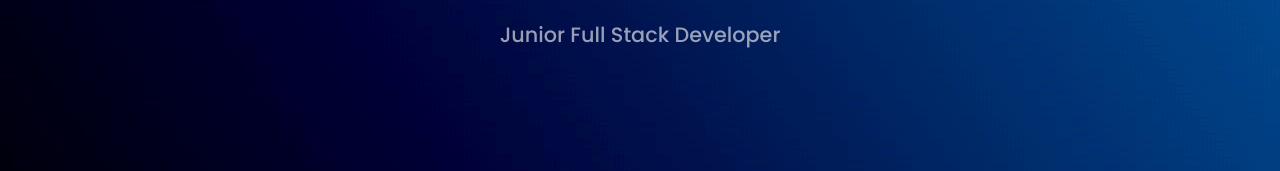
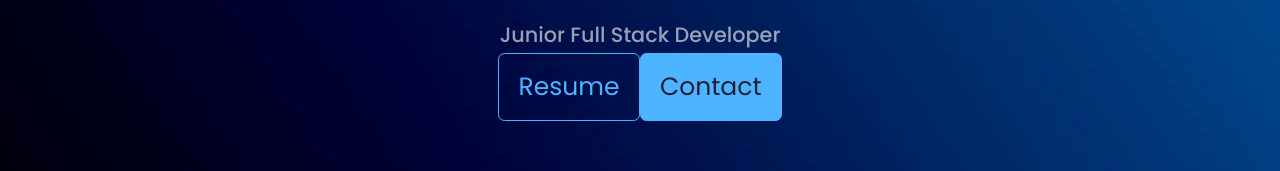
Before and after one commit to victor5055/react-portfolio-, a React (Create React App) app in the folder react-portfolio-/: page / in a window 1280 px wide. Shown: the part 198-369 px from the top of the page. Built offline with nearby package versions, Linux system fonts and the light colour scheme; some icons are missing.

Commit message:
Adding Resume and contact.

```diff
--- /dev/null
+++ b/react-portfolio-/src/components/header/CTA.jsx
@@ -0,0 +1,14 @@
+import React from 'react'
+//Import
+import CV from '../../assets/CV.pdf'
+
+const CTA = () => {
+  return (
+    <div className='cta'>
+        <a href={CV} download className='btn' target="_blank" rel="noopener noreferrer">Resume</a>
+        <a href="#contact" className='btn btn-primary'>Contact</a>
+    </div>
+  )
+}
+//Export CTA
+export default CTA
--- a/react-portfolio-/src/components/header/Header.jsx
+++ b/react-portfolio-/src/components/header/Header.jsx
@@ -1,6 +1,7 @@
 import React from 'react'
 //Import
 import './header.css'
+import CTA from './CTA'
 import ME from '../../assets/me.jpg'
 
 
@@ -11,7 +12,7 @@ const Header = () => {
         <h5>Hello I'm</h5>
         <h1>Victor Pereira</h1>
         <h5 className="text-light">Junior Full Stack Developer</h5>
-
+        <CTA />
 
         <div className="me">
           <img src={ME} alt="me" />
--- a/react-portfolio-/src/components/header/header.css
+++ b/react-portfolio-/src/components/header/header.css
@@ -25,7 +25,7 @@ header {
     padding: 0rem 0rem 0rem 0rem;
   }
 
-  /* =============== SCROLL DOWN ============== */
+  /* =============== SCROLL DOWN OPTION  ============== */
 .scroll__down {
     position: absolute;
     right: -2.3rem;
```
Also changed, not shown: 1 other file (tests, documents, lock files or other folders).
